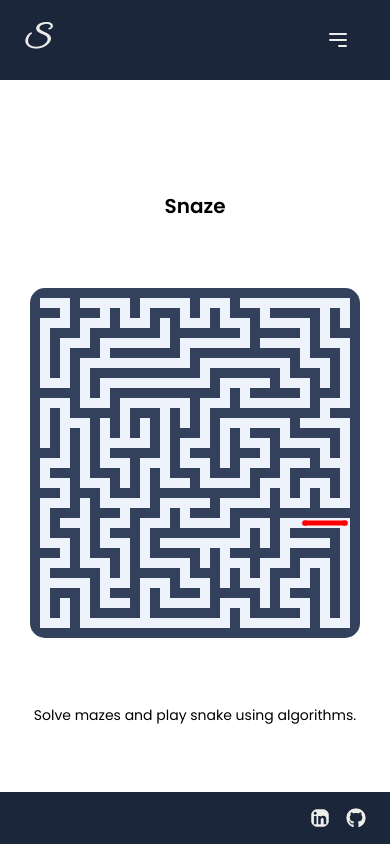
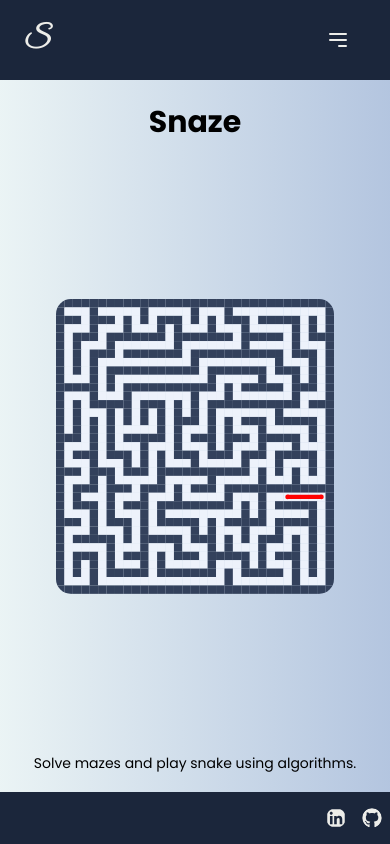
Before and after one commit to OldManny/Snaze, a Next.js app: page / in a window 390 px wide. Built offline with nearby package versions, Linux system fonts and the light colour scheme.

Commit message:
Adjustments over multiple files in order to make the web app more responsive.

```diff
--- a/app/page.js
+++ b/app/page.js
@@ -8,25 +8,22 @@ import { MazeProvider } from '/components/Maze/MazeContext';
 
 const Home = () => {
     return (
-        // Wrapping the Home component with the MazeProvider
         <MazeProvider showModal={false}>
-            {/* Navbar component */}
             <Navbar />
-            <div className="landing-page">
+            <div className="landing-page flex flex-col items-center justify-center flex-grow w-full h-full p-4 sm:p-6 lg:p-8 space-y-12">
                 {/* Header text section */}
-                <div className="header-text">
-                    <h1 className="text-xl md:text-4xl font-semibold mt-28">Snaze</h1>
+                <div className="header-text text-center pt-2 md:pt-12">
+                    <h1 className="text-3xl md:text-5xl font-bold">Snaze</h1>
                 </div>
                 {/* Animated maze component */}
-                <div className="animated-maze-container">
+                <div className="w-full max-w-3xl flex-grow flex justify-center items-center py-1 px-10 lg:p-8">
                     <AnimatedMaze />
                 </div>
                 {/* Animated text section */}
-                <div className="footer-text mb-28 px-4 text-center">
+                <div className="pb-12 md:pb-28 text-center">
                     <TypingText text="Solve mazes and play snake using algorithms." speed={10} />
                 </div>
             </div>
-            {/* Footer component */}
             <Footer />
         </MazeProvider>
     );
--- a/components/Home/AnimatedMaze.js
+++ b/components/Home/AnimatedMaze.js
@@ -133,7 +133,7 @@ const AnimatedMaze = ({ strokeWidth = 5 }) => {
 
     // Render the MazeSVG component
     return (
-        <div>
+        <div className="w-full h-full">
             <MazeSVG
                 drawnPath={drawnPath}
                 cellSize={10}
--- a/components/Maze/MazeController.js
+++ b/components/Maze/MazeController.js
@@ -5,122 +5,149 @@ import MazeDisplay from './MazeDisplay';
 import Button from '../Button';
 import WindowAlert from '../WindowAlert';
 
-// Debounce function to limit the rate at which a function is executed
+// Helper function
 function debounce(fn, ms) {
     let timer;
     return () => {
-        clearTimeout(timer);
+        clearTimeout(timer); // Clear previous timer
         timer = setTimeout(() => {
             timer = null;
-            fn.apply(this, arguments);
+            fn.apply(this, arguments); // Call the function after the delay
         }, ms);
     };
 }
 
-// MazeController component to manage maze interactions and state
 const MazeController = () => {
-    // Destructure maze-related state and functions from the maze context
+    // Destructuring maze-related state and functions from context
     const { maze, generateMaze, start, setStart, end, setEnd, solveMaze, setSolutionPath, algorithm, setAlgorithm, handleAnimationEnd } = useMaze();
-    const [viewportSize, setViewportSize] = useState({ width: null, height: null }); // Initial state set to null
 
-    // State for managing modal visibility and message
+    // State for tracking viewport size
+    const [viewportSize, setViewportSize] = useState({ width: null, height: null });
+
+    // State for handling modal visibility and message
     const [isModalOpen, setIsModalOpen] = useState(false);
     const [modalMessage, setModalMessage] = useState('');
 
-    // Function to dynamically adjust maze size based on screen width and height
+    // Function to calculate maze dimensions based on the screen width and height
     const getMazeDimensions = (width, height) => {
-        let cols, rows;
+        let cols, rows, cellSize;
 
-        // Adjust columns based on width
-        if (width < 720) cols = 23;
-        else if (width < 930) cols = 45;
-        else if (width < 1024) cols = 59;
-        else if (width < 1250) cols = 65;
-        else if (width > 1540) cols = 101;
-        else cols = 79;
+        // Adjust columns, rows, and cellSize based on viewport width
+        if (width < 360) { // Extra small devices
+            cols = 19;
+            rows = 15;
+            cellSize = 10;
+        } else if (width < 720) {
+            cols = 31;
+            rows = 21;
+            cellSize = 12;
+        } else if (width < 930) {
+            cols = 45;
+            rows = 25;
+            cellSize = 15;
+        } else if (width < 1024) {
+            cols = 59;
+            rows = 35;
+            cellSize = 15;
+        } else if (width < 1250) {
+            cols = 65;
+            rows = 35;
+            cellSize = 15;
+        } else if (width > 1540) {
+            cols = 101;
+            rows = 39;
+            cellSize = 15;
+        } else {
+            cols = 79;
+            rows = 35;
+            cellSize = 15;
+        }
 
-        // Adjust rows based on height
+        // Adjust rows based on viewport height
         if (height < 600) rows = 15;
         else if (height < 1000) rows = 25;
         else if (height < 1200) rows = 35;
         else rows = 39;
 
-        return { rows, cols };
+        return { rows, cols, cellSize }; // Return calculated dimensions
     };
 
-    // useEffect to set viewport size based on window dimensions only after component mounts
+    // Effect to handle viewport resizing
     useEffect(() => {
         const updateViewportSize = () => setViewportSize({ width: window.innerWidth, height: window.innerHeight });
 
-        updateViewportSize(); // Initial update
+        updateViewportSize(); // Set initial viewport size
 
-        const debouncedHandleResize = debounce(updateViewportSize, 100);
+        const debouncedHandleResize = debounce(updateViewportSize, 100); // Debounced resize handler
 
-        window.addEventListener('resize', debouncedHandleResize);
-        return () => window.removeEventListener('resize', debouncedHandleResize);
+        window.addEventListener('resize', debouncedHandleResize); // Listen for window resize
+        return () => window.removeEventListener('resize', debouncedHandleResize); // Cleanup event listener on unmount
     }, []);
 
-    // Regenerate the maze based on the current screen width and height
+    // Effect to generate maze based on updated viewport dimensions
     useEffect(() => {
         if (viewportSize.width !== null && viewportSize.height !== null) {
-            const { rows, cols } = getMazeDimensions(viewportSize.width, viewportSize.height);
-            generateMaze(rows, cols);
+            const { rows, cols, cellSize } = getMazeDimensions(viewportSize.width, viewportSize.height);
+            generateMaze(rows, cols, cellSize); // Generate maze with calculated dimensions
         }
     }, [generateMaze, viewportSize]);
 
-    // Handle point selection in the maze
+    // Handle point selection (start and end points)
     const handlePointSelect = (row, col) => {
         if (maze[row][col] !== 'P') {
-            return;
+            return; // Return early if the selected cell is not a valid path
         }
 
         if (!start) {
-            setStart({ row, col });
+            setStart({ row, col }); // Set start point
         } else if (!end) {
-            setEnd({ row, col });
+            setEnd({ row, col }); // Set end point
         } else {
-            setStart({ row, col });
+            setStart({ row, col }); // Reset start point and clear solution path
             setEnd(null);
             setSolutionPath([]);
         }
     };
 
-    // Function to show modal with a message
+    // Function to show modal with a custom message
     const showModal = (message) => {
         setModalMessage(message);
         setIsModalOpen(true);
     };
 
-    // Handle click on "Solve Maze" button
+    // Handle the maze solving process
     const handleSolveClick = () => {
         if (!start || !end) {
             showModal("Please select the start and the end points first, as well as choosing an algorithm.");
             return;
         }
-        solveMaze();
+        solveMaze(); // Trigger the maze solving function
     };
 
-    // Render MazeController component
     return (
-        <div>
-            <MazeDisplay onCellClick={handlePointSelect} onAnimationEnd={handleAnimationEnd} />
-            <div className="flex justify-between w-full px-4 mt-16 pb-5">
+        <div className="flex flex-col items-center justify-center w-full h-full p-4 sm:p-6 lg:p-8"> {/* Main container */}
+            <MazeDisplay
+                onCellClick={handlePointSelect} // Pass point selection handler to MazeDisplay
+                onAnimationEnd={handleAnimationEnd} // Pass animation end handler
+                cellSize={viewportSize.cellSize} // Pass cellSize to MazeDisplay
+            />
+            <div className="flex justify-between w-full mt-8 space-x-4"> {/* Button container */}
                 <Button
                     text="New Maze"
                     onClick={() => {
-                        const { rows, cols } = getMazeDimensions(viewportSize.width, viewportSize.height);
-                        generateMaze(rows, cols);
+                        const { rows, cols, cellSize } = getMazeDimensions(viewportSize.width, viewportSize.height);
+                        generateMaze(rows, cols, cellSize); // Generate new maze on button click
                     }}
-                    className="bg-cyan-700 shadow-lg shadow-cyan-100/50 rounded-2xl hover:bg-cyan-800"
+                    className="bg-cyan-700 shadow-lg shadow-cyan-100/50 rounded-2xl hover:bg-cyan-800 px-4 py-2 flex-1 max-w-xs"
                 />
 
                 <Button
                     text="Solve Maze"
-                    onClick={handleSolveClick}
-                    className="bg-slate-700 shadow-lg shadow-slate-400/50 rounded-2xl hover:bg-slate-900"
+                    onClick={handleSolveClick} // Solve the maze on button click
+                    className="bg-slate-700 shadow-lg shadow-slate-400/50 rounded-2xl hover:bg-slate-900 px-4 py-2 flex-1 max-w-xs"
                 />
             </div>
-            <WindowAlert isOpen={isModalOpen} message={modalMessage} onClose={() => setIsModalOpen(false)} />
+            <WindowAlert isOpen={isModalOpen} message={modalMessage} onClose={() => setIsModalOpen(false)} /> {/* Modal for alerts */}
         </div>
     );
 };
--- a/components/Maze/MazeDisplay.js
+++ b/components/Maze/MazeDisplay.js
@@ -3,64 +3,68 @@ import { useMaze } from './MazeContext';
 import MazeSVG from './MazeSVG';
 
 // MazeDisplay component to display the maze and its solution
-const MazeDisplay = ({ onCellClick, strokeWidth = 8, onAnimationEnd }) => {
-    // Destructure maze-related state and functions from the maze context
+const MazeDisplay = ({ onCellClick, strokeWidth = 8, onAnimationEnd, cellSize = 15 }) => { // Default props for strokeWidth and cellSize
+    // Destructuring maze-related state and functions from the context
     const { maze, solutionPath, generateMaze, start, end } = useMaze();
-    const cellSize = 15; // Set the size of each cell in the maze
-    const [drawnPath, setDrawnPath] = useState([]); // State to track the currently drawn path
-    const [currentMaze, setCurrentMaze] = useState([]); // State to track the current maze for rendering
-    const [isSolved, setIsSolved] = useState(false); // State to track whether the maze is solved
 
-    // Generate the initial maze on component mount
+    // State to store the drawn path, current maze, and whether the maze is solved
+    const [drawnPath, setDrawnPath] = useState([]);
+    const [currentMaze, setCurrentMaze] = useState([]);
+    const [isSolved, setIsSolved] = useState(false);
+
+    // Effect to generate the maze with initial dimensions and cell size
     useEffect(() => {
-        generateMaze(33, 69); // Generate a maze with 33 rows and 69 columns
-    }, [generateMaze]);
+        generateMaze(23, 15, cellSize);
+    }, [generateMaze, cellSize]);
 
-    // Smooth transition effect for displaying the maze
+    // Effect to update the current maze state with a delay
     useEffect(() => {
         if (maze.length > 0) {
             const timeoutId = setTimeout(() => {
-                setCurrentMaze(maze);
-            }, 300); // Delay to create a smooth transition
-            return () => clearTimeout(timeoutId); // Cleanup timeout on unmount
+                setCurrentMaze(maze); // Set the current maze after a delay
+            }, 300);
+            return () => clearTimeout(timeoutId); // Clear the timeout when the component unmounts or maze changes
         }
     }, [maze]);
 
-    // Smooth transition effect for displaying the solution path
+    // Effect to handle the drawing of the solution path
     useEffect(() => {
+        // If no solution path exists, reset the drawn path and solved state
         if (solutionPath.length === 0) {
             setDrawnPath([]);
             setIsSolved(false);
             return;
         }
+
+        // If solutionPath exists, draw it incrementally
         if (solutionPath.length > 0) {
             const intervalId = setInterval(() => {
                 setDrawnPath(currentPath => {
-                    const nextIndex = currentPath.length;
+                    const nextIndex = currentPath.length; // Get the next index in the solution path
                     if (nextIndex < solutionPath.length) {
-                        return [...currentPath, solutionPath[nextIndex]];
+                        return [...currentPath, solutionPath[nextIndex]]; // Add the next step to the drawn path
                     } else {
-                        clearInterval(intervalId);
-                        setIsSolved(true); // Set isSolved to true when the path is fully drawn
+                        clearInterval(intervalId); // Clear interval when the entire path is drawn
+                        setIsSolved(true); // Mark the maze as solved
                         if (onAnimationEnd) {
-                            onAnimationEnd(); // Call onAnimationEnd callback if provided
+                            onAnimationEnd(); // Call the onAnimationEnd callback
                         }
-                        return currentPath;
+                        return currentPath; // Return the complete path
                     }
                 });
-            }, 35); // Interval for drawing the path smoothly
-            return () => clearInterval(intervalId); // Cleanup interval on unmount
+            }, 35); // Draw each step with a 35ms delay
+            return () => clearInterval(intervalId); // Cleanup interval on component unmount or path change
         }
     }, [solutionPath, onAnimationEnd]);
 
-    // Display a loading message if the maze is not ready
+    // If the current maze is not available, display a loading message
     if (!currentMaze || currentMaze.length === 0 || !currentMaze[0]) {
         return <div>Loading maze...</div>;
     }
 
-    // Render the MazeSVG component with necessary props
+    // Render the MazeSVG component to display the maze
     return (
-        <div className="maze-container">
+        <div className="w-full h-full flex justify-center items-center"> {/* Center the maze in the container */}
             <MazeSVG
                 drawnPath={drawnPath}
                 cellSize={cellSize}
@@ -70,7 +74,7 @@ const MazeDisplay = ({ onCellClick, strokeWidth = 8, onAnimationEnd }) => {
                 start={start}
                 end={end}
                 isSolved={isSolved}
-                onAnimationEnd={onAnimationEnd} // Pass the onAnimationEnd prop
+                onAnimationEnd={onAnimationEnd}
             />
         </div>
     );
--- a/components/Maze/MazeSVG.js
+++ b/components/Maze/MazeSVG.js
@@ -1,44 +1,51 @@
 import React, { useEffect, useRef } from 'react';
 import { getDrawnPathD } from './mazeUtils';
 
+// MazeSVG component responsible for rendering the maze as an SVG
 const MazeSVG = ({ drawnPath, cellSize, strokeWidth, onCellClick, maze, start, end, isSolved, onAnimationEnd }) => {
-    const pathRef = useRef(null);
+    const pathRef = useRef(null); // Reference to the SVG path element
 
-    // useEffect hook to handle animation when the maze is solved
+    // Effect to handle animation end when the maze is solved
     useEffect(() => {
         if (isSolved) {
             const handleAnimationEnd = () => {
                 if (onAnimationEnd) {
-                    onAnimationEnd(); // Trigger callback when animation ends
+                    onAnimationEnd(); // Trigger the callback when the animation ends
                 }
             };
             const pathElement = pathRef.current;
-            pathElement.addEventListener('animationend', handleAnimationEnd); // Add animation end event listener
+            pathElement.addEventListener('animationend', handleAnimationEnd); // Listen for animation end event
 
+            // Cleanup event listener when component unmounts or is solved
             return () => {
-                pathElement.removeEventListener('animationend', handleAnimationEnd); // Cleanup event listener on unmount
+                pathElement.removeEventListener('animationend', handleAnimationEnd);
             };
         }
-    }, [isSolved, onAnimationEnd]);
+    }, [isSolved, onAnimationEnd]); // Effect runs when `isSolved` or `onAnimationEnd` changes
 
-    // Return a loading message if the maze is not loaded
+    // If the maze data is not available, display a loading message
     if (!maze || maze.length === 0 || !maze[0]) {
         return <div>Loading maze...</div>;
     }
 
-    // Get the SVG path data for the drawn path
+    // Generate the SVG path data for the drawn path based on the cell size
     const pathD = getDrawnPathD(drawnPath, cellSize);
 
-    // Render the SVG element
+    // Calculate the total width and height of the SVG based on the maze dimensions and cell size
+    const totalWidth = maze[0].length * cellSize;
+    const totalHeight = maze.length * cellSize;
+
     return (
+        <div className="w-full h-full">
             <svg
-            width={maze[0].length * cellSize} // Set the width based on maze columns and cell size
-            height={maze.length * cellSize}   // Set the height based on maze rows and cell size
+                viewBox={`0 0 ${totalWidth} ${totalHeight}`} // Setting the viewBox based on maze size
+                className="w-full h-auto" // Responsive width with auto height
+                preserveAspectRatio="xMidYMid meet" // Preserve aspect ratio to avoid distortion
             >
-            {/* Render the maze cells */}
+                {/* Render each cell of the maze as an SVG rectangle */}
                 {maze.map((row, rowIndex) =>
                     row.map((cell, cellIndex) => {
-                    const cursorStyle = cell === 'P' ? 'pointer' : 'default'; // Set cursor style
+                        const cursorStyle = cell === 'P' ? 'pointer' : 'default'; // Pointer cursor only for clickable path cells
                         return (
                             <rect
                                 className='maze-cell'
@@ -47,46 +54,50 @@ const MazeSVG = ({ drawnPath, cellSize, strokeWidth, onCellClick, maze, start, e
                                 y={rowIndex * cellSize}
                                 width={cellSize}
                                 height={cellSize}
-                            fill={cell === 'W' ? '#33415c' : '#edf2fb'} // Fill color based on cell type (W for wall, P for path)
+                                fill={cell === 'W' ? '#33415c' : '#edf2fb'}
                                 style={{ cursor: cursorStyle }}
-                            onClick={() => cell === 'P' && onCellClick && onCellClick(rowIndex, cellIndex)} // Handle cell click
+                                onClick={() => cell === 'P' && onCellClick && onCellClick(rowIndex, cellIndex)}
                             />
                         );
                     })
                 )}
-            {/* Render the drawn path */}
+
+                {/* Render the solution path if it exists */}
                 {pathD && (
                     <path
-                    ref={pathRef} // Set reference to the path element for animation control
-                    d={pathD} // Path data for the SVG path
+                        ref={pathRef}
+                        d={pathD}
                         stroke="red"
                         strokeWidth={strokeWidth}
                         strokeLinejoin="round"
                         fill="none"
-                    className={isSolved ? 'blinking-path' : ''} // Add CSS class if maze is solved to trigger animation
+                        className={isSolved ? 'blinking-path' : ''}
                     />
                 )}
-            {/* Render the start point */}
+
+                {/* Render a circle at the start point */}
                 {start && (
                     <circle
-                    cx={(start.col + 0.5) * cellSize} // Set x position of the start position
-                    cy={(start.row + 0.5) * cellSize} // Set y position of the start position
-                    r={cellSize / 3.5} // Radius of the circle
+                        cx={(start.col + 0.5) * cellSize}
+                        cy={(start.row + 0.5) * cellSize}
+                        r={cellSize / 3.5}
                         fill="red"
                         style={{ cursor: 'pointer' }}
                     />
                 )}
-            {/* Render the end point */}
+
+                {/* Render a circle at the end point */}
                 {end && (
                     <circle
-                    cx={(end.col + 0.5) * cellSize} // Set x position of the end position
-                    cy={(end.row + 0.5) * cellSize} // Set y position of the end position
-                    r={cellSize / 3.5} // Radius of the circle
+                        cx={(end.col + 0.5) * cellSize}
+                        cy={(end.row + 0.5) * cellSize}
+                        r={cellSize / 3.5}
                         fill="red"
                         style={{ cursor: 'pointer' }}
                     />
                 )}
             </svg>
+        </div>
     );
 };
 
--- a/components/Snake/SVGRenderer.js
+++ b/components/Snake/SVGRenderer.js
@@ -1,5 +1,3 @@
-'use client';
-
 // SVGRenderer component to render the snake and food in the game
 const SVGRenderer = ({ snake, food, width, height, cellColor, snakeStrokeWidth, foodSize }) => {
     // Calculate the cell size based on the width and height of the SVG container
@@ -25,13 +23,24 @@ const SVGRenderer = ({ snake, food, width, height, cellColor, snakeStrokeWidth,
         );
     };
 
+    // Calculate total width and height based on maze dimensions and cell size
+    const totalWidth = 34 * cellSize;
+    const totalHeight = 20 * cellSize;
+
     // Render the SVG element containing the snake and the food
     return (
-        <svg width={width} height={height} style={{ backgroundColor: cellColor }}>
-            {renderSnake()} {/* Call the renderSnake function to draw the snake */}
-            {/* Draw the food as a circle */}
-            <circle cx={food.x * cellSize + cellSize / 2} cy={food.y * cellSize + cellSize / 2} r={foodSize / 2} fill="red" />
-        </svg>
+        <div className="w-full h-full">
+            <svg
+                viewBox={`0 0 ${totalWidth} ${totalHeight}`}
+                className="w-full h-auto"
+                preserveAspectRatio="xMidYMid meet"
+                style={{ backgroundColor: cellColor }}
+            >
+                {renderSnake()} {/* Call the renderSnake function to draw the snake */}
+                {/* Draw the food as a circle */}
+                <circle cx={food.x * cellSize + cellSize / 2} cy={food.y * cellSize + cellSize / 2} r={foodSize / 2} fill="red" />
+            </svg>
+        </div>
     );
 };
 
--- a/styles/global.css
+++ b/styles/global.css
@@ -15,10 +15,11 @@ html, body {
     min-height: 100%; /* Body takes at least full viewport height */
     margin: 0; /* Removes default margin */
     /* Applies a linear gradient as the background */
-    background: -moz-linear-gradient(90deg, hsla(186, 33%, 94%, 1) 0%, hsla(216, 41%, 79%, 1) 100%);
+    background: linear-gradient(90deg, hsla(186, 33%, 94%, 1) 0%, hsla(216, 41%, 79%, 1) 100%);
+    overflow-x: hidden; /* Prevent horizontal scroll */
 }
 
-/*********************** Header & footer ***********************/
+/*********************** Header & Footer ***********************/
 
 /* Dropdown menu positioning and z-index to ensure it's on top */
 .dropdown-menu {
@@ -36,9 +37,12 @@ html, body {
 .footer {
     background-color: #1b263b; /* Same background color as header */
     color: #edede9; /* Light text color */
-    margin-top: 0rem; /* Removes margin at the top */
-    /* Commented out shadow effects */
-    /* box-shadow: 0 1px 20px 3px #4a4e69, 0 -10px 20px 20px rgba(0, 0, 0, 0.1); */
+    width: 100%; /* Full width of the screen */
+    position: fixed; /* Fix the position at the bottom */
+    bottom: 0; /* Align to the bottom */
+    left: 0; /* Align to the left */
+    padding: 1rem 0; /* Padding for some spacing */
+    z-index: 1000; /* Ensure the footer stays on top */
 }
 
 /* Styling for a special icon using the 'Great Vibes' font */
@@ -83,12 +87,11 @@ html, body {
     display: flex;
     flex-direction: column; /* Column layout */
     align-items: center; /* Centers elements horizontally */
-    justify-content: space-between; /* Distributes space between elements */
+    justify-content: center; /* Centers elements vertically */
     flex-grow: 1; /* Allows the page to grow to fill the available space */
 }
 
 /* Container for the animated maze with centered content */
-
 .animated-maze-container {
     flex-grow: 1; /* Allows it to grow to fill the available space */
     display: flex; /* Flex layout */
@@ -98,13 +101,11 @@ html, body {
 
 /* Header text styling */
 .header-text {
-    margin-bottom: auto; /* Automatically add margin at the bottom */
     text-align: center; /* Center text alignment */
 }
 
 /* Footer text styling */
 .footer-text {
-    margin-top: auto; /* Automatically add margin at the top */
     text-align: center; /* Center text alignment */
 }
 
@@ -121,4 +122,12 @@ html, body {
 /* Styling for SVG elements */
 svg {
     border-radius: 15px; /* Rounded corners for the SVG */
+    max-width: 100%; /* Prevent SVG from exceeding container width */
+    height: auto; /* Maintain aspect ratio */
 }
+
+/* Containers styling */
+svg, .maze-container, .snake-container {
+    max-width: 100%; /* Prevents exceeding container width */
+    height: auto; /* Maintain aspect ratio */
+}
```
Also changed, not shown: app/layout.js (+3 -7 lines), app/maze/page.js (+20 -8 lines), components/Snake/SnakeGame.js (+48 -34 lines), components/WindowAlert.js (+14 -12 lines), 1 other file (tests, documents, lock files or other folders). Lines whose indentation alone changed are shown as unchanged.
